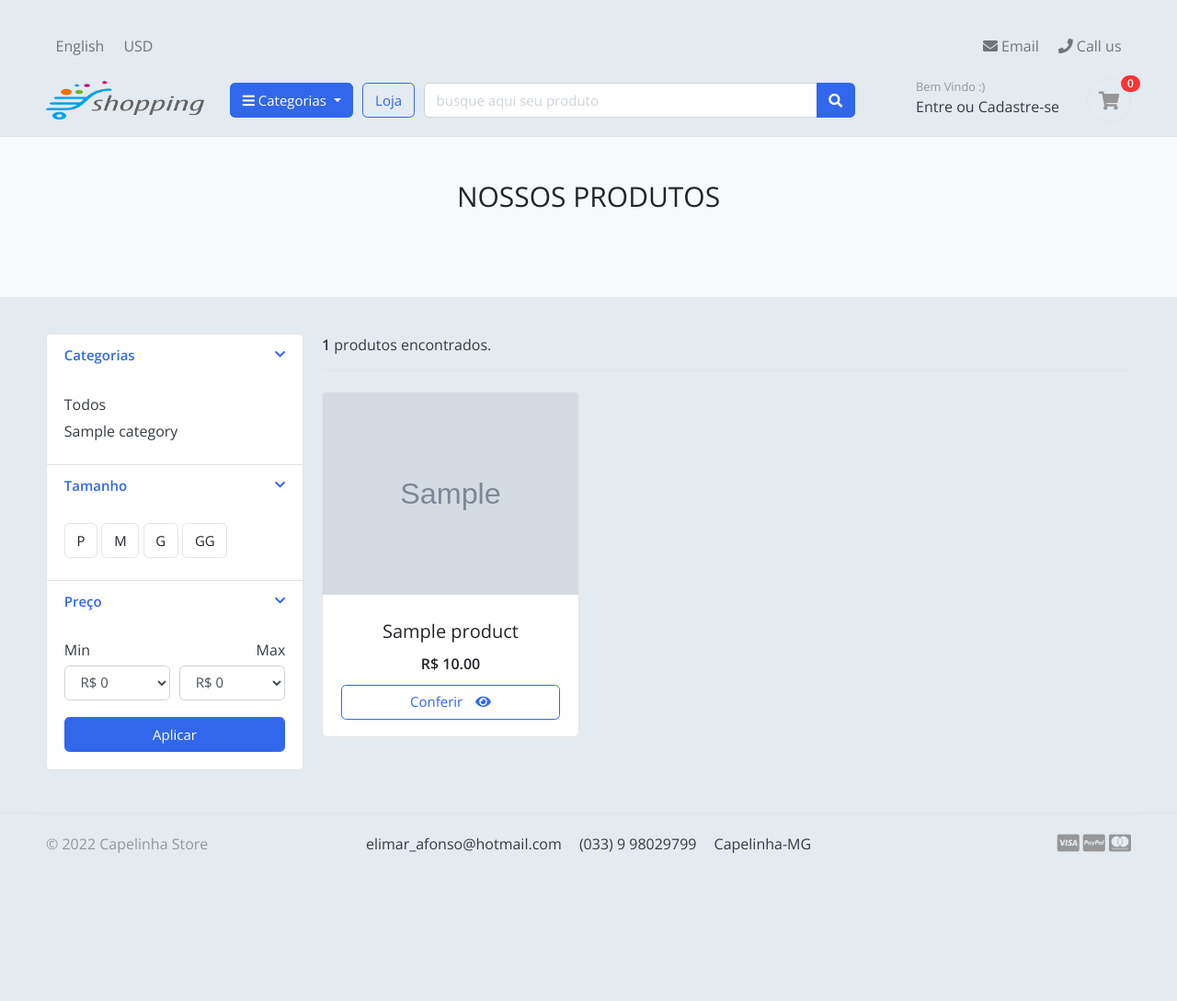
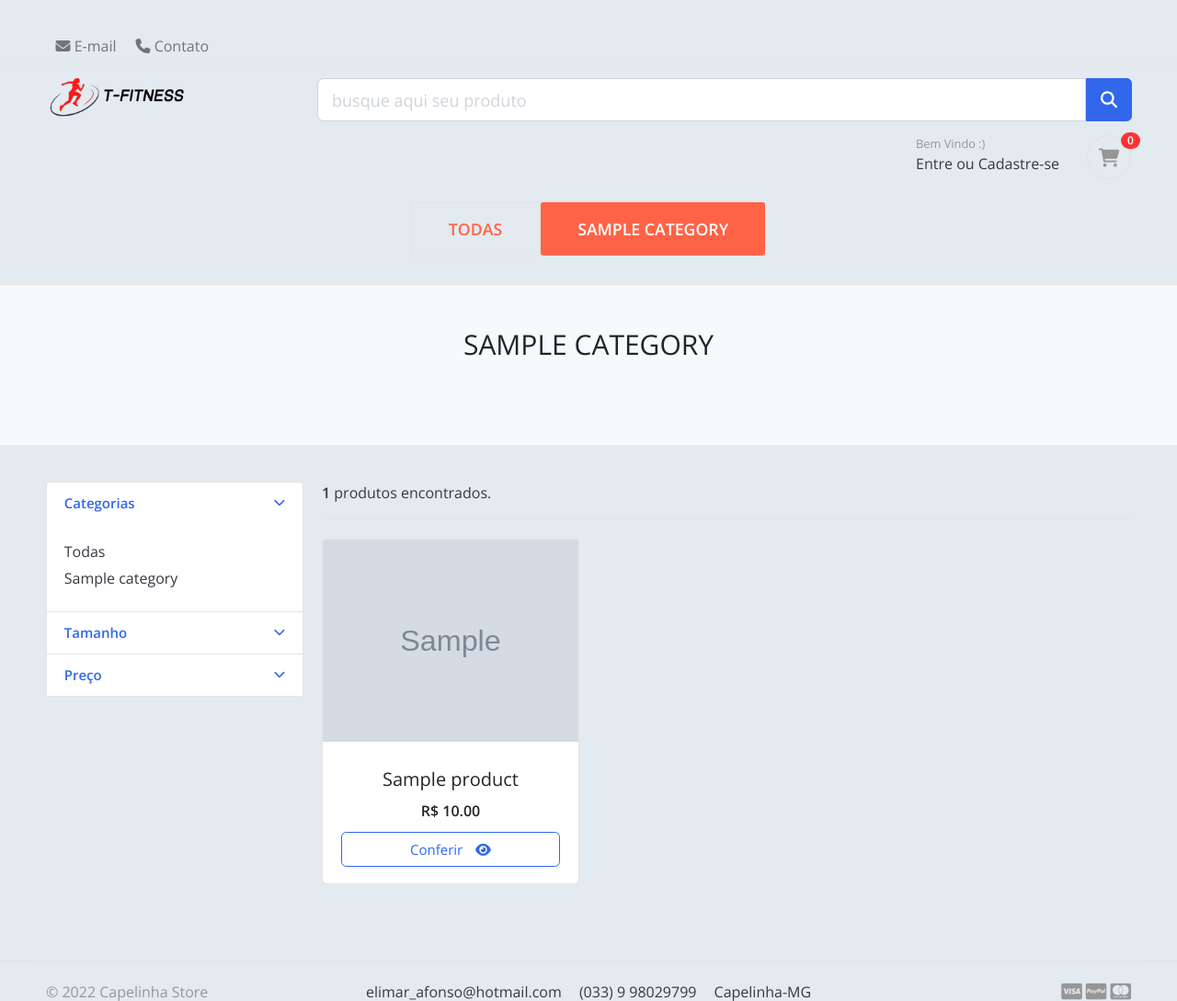
Before and after one commit to elimarafonso/Ecommerce-django, a Django app: a page that uses templates/base.html in a window 1280 px wide. Shown: the top 1089 px of the page at 92% size. Before the commit the page ends 928 px from the top, so only its background shows below. Run offline with Django 3.2, Linux system fonts and the light colour scheme; tables that the repository leaves empty hold one stand-in row (values such as "Sample post"); grey boxes marked "Sample" are stand-in pictures; some libraries are stand-ins or nearby versions; some web fonts are replaced.

Commit message:
melhoria no menu e atualizado no curriculo

```diff
--- /dev/null
+++ b/greatkart/static/css/menu/menu.css
@@ -0,0 +1,114 @@
+/*
+.menu_categoria {
+ display: flex;
+ align-items: center;
+ justify-content: center;
+}*/
+.wrapper {
+  padding-top: 10px;
+  position: relative;
+   /* border: 1px solid;
+ background: #fff;*/
+  border-radius: 13px;
+}
+ /*
+.wrapper .icon {
+  position: absolute;
+  top: 0;
+  height: 100%;
+  width: 120px;
+  display: flex;
+  align-items: center;
+}
+.icon:first-child {
+  left: 0;
+  display: none;
+  background: linear-gradient(90deg, #fff 70%, transparent);
+}
+.icon:last-child {
+  right: 0;
+  justify-content: flex-end;
+  background: linear-gradient(-90deg, #fff 70%, transparent);
+}
+.icon i {
+  width: 55px;
+  height: 55px;
+  cursor: pointer;
+  font-size: 1.2rem;
+  text-align: center;
+  line-height: 55px;
+  border-radius: 50%;
+}
+.icon i:hover {
+  background: #efedfb;
+}
+.icon:first-child i {
+  margin-left: 15px;
+}
+.icon:last-child i {
+  margin-right: 15px;
+}
+*/
+.wrapper .tabs-box1 {
+ /* display: flex;*/
+  padding-left: 0;
+  /*gap: 12px;*/
+  list-style: none;
+  overflow-x: hidden;
+  scroll-behavior: auto;
+}
+.wrapper .tab1 a {
+    color: tomato;
+    font-weight: bold;
+    padding: 17px 40px;
+  border-radius: 0;
+}
+.tabs-box1.dragging {
+ scroll-behavior: auto;
+  cursor: grab;
+}
+.tabs-box1 .tab1 {
+  cursor: pointer;
+  font-size: 1.18rem;
+  white-space: nowrap;
+  background: transparent;
+  padding: 15px 0;
+
+  /*padding: 40px 40px;
+  //border-radius: 30px;
+  //border: 1px solid #d8d5f2;*/
+}
+.tabs-box1 .tab1:hover{
+  background: #fbfbfbb0;
+}
+.tabs-box1.dragging .tab1 {
+  user-select: none;
+  pointer-events: none;
+}
+.tabs-box1 .tab1.active{
+  color: #fff;
+  border-color: transparent;
+}
+.tabs-box1 .tab1.active a {
+  color: #fff;
+  background: tomato;
+  border-color: transparent;
+}
+
+/*
+
+// Small devices (landscape phones, 576px and up)
+@media (min-width: 576px) {
+
+}
+
+// Medium devices (tablets, 768px and up)
+@media (min-width: 768px) { ... }
+
+// Large devices (desktops, 992px and up)
+@media (min-width: 992px) { ... }
+
+// Extra large devices (large desktops, 1200px and up)
+@media (min-width: 1200px) { ... }
+
+ END MEDIAQUERIES */
--- a/greatkart/static/css/ui.css
+++ b/greatkart/static/css/ui.css
@@ -1359,8 +1359,8 @@ a[class*=card]:hover .title {
   display: block;
 }
 .gallery-wrap .img-big-wrap img {
-  height: 450px;
-  width: auto;
+  /*height: 450px;*/
+  width: 100%;
   display: inline-block;
 }
 .gallery-wrap .thumbs-wrap {
--- /dev/null
+++ b/greatkart/static/js/menu/menu.js
@@ -0,0 +1,27 @@
+const tabsBox = document.querySelector(".tabs-box1");
+allTabs = tabsBox.querySelectorAll(".tab1");
+
+let isDragging = false;
+
+
+allTabs.forEach(tab => {
+    tab.addEventListener("click", () => {
+        tabsBox.querySelector(".active").classList.remove("active");
+        tab.classList.add("active");
+    });
+});
+
+const dragging = (e) => {
+    if(!isDragging) return;
+    tabsBox.classList.add("dragging");
+    tabsBox.scrollLeft -= e.movementX;
+}
+
+const dragStop = () => {
+    isDragging = false;
+    tabsBox.classList.remove("dragging");
+}
+
+tabsBox.addEventListener("mousedown", () => isDragging = true);
+tabsBox.addEventListener("mousemove", dragging);
+document.addEventListener("mouseup", dragStop);
--- a/templates/base.html
+++ b/templates/base.html
@@ -9,9 +9,9 @@
 
 <meta name="viewport" content="width=device-width, initial-scale=1, shrink-to-fit=no">
 
-<title>GreatKart | One of the Biggest Online Shopping Platform</title>
+<title>T-fitness Calçados</title>
 
-<link href="{% static 'images/favicon.ico' %}" rel="shortcut icon" type="image/x-icon">
+<link href="{% static 'images/faviconTfitness.png' %}" rel="shortcut icon" type="image/x-icon">
 
 <!-- jQuery -->
 <script src="{% static 'js/jquery-2.0.0.min.js' %}" type="text/javascript"></script>
@@ -26,6 +26,12 @@
 <!-- custom style-->
 	<link href="{% static 'css/ui.css' %}" rel="stylesheet" type="text/css"/>
 	<link href="{% static 'css/responsive.css' %} " rel="stylesheet" media="only screen and (max-width: 1200px)" />
+
+	<!-- configs do carrousel menu-->
+	 <link rel="stylesheet" href="https://cdnjs.cloudflare.com/ajax/libs/font-awesome/6.2.0/css/all.min.css">
+	<link href="{% static 'css/menu/menu.css' %}" rel="stylesheet" type="text/css"/>
+	<script src="{% static 'js/menu/menu.js' %}"  defer type="text/javascript"></script>
+
 	<!-- configs do carrousel-->
 	<link rel="stylesheet"  type="text/css" href="{% static 'css/style.css' %}">
 	<link rel="stylesheet"  type="text/css" href="{% static 'css/checkout/checkout.css' %}">
@@ -66,7 +72,10 @@ $(document).ready(function() {
 		{% include 'includes/footer.html' %}
 <!-- ========================= FOOTER END // ========================= -->
 
+
 <!-- custom javascript do carrousel-->
+
+
 <script src="https://cdnjs.cloudflare.com/ajax/libs/jquery/1.11.0/jquery.min.js" integrity="sha512-h9kKZlwV1xrIcr2LwAPZhjlkx+x62mNwuQK5PAu9d3D+JXMNlGx8akZbqpXvp0vA54rz+DrqYVrzUGDMhwKmwQ==" crossorigin="anonymous" referrerpolicy="no-referrer"></script>
 <script src="https://cdnjs.cloudflare.com/ajax/libs/jquery-migrate/1.2.1/jquery-migrate.min.js" integrity="sha512-fDGBclS3HUysEBIKooKWFDEWWORoA20n60OwY7OSYgxGEew9s7NgDaPkj7gqQcVXnASPvZAiFW8DiytstdlGtQ==" crossorigin="anonymous" referrerpolicy="no-referrer"></script>
 <script src="https://cdnjs.cloudflare.com/ajax/libs/slick-carousel/1.8.1/slick.min.js" integrity="sha512-XtmMtDEcNz2j7ekrtHvOVR4iwwaD6o/FUJe6+Zq+HgcCsk3kj4uSQQR8weQ2QVj1o0Pk6PwYLohm206ZzNfubg==" crossorigin="anonymous" referrerpolicy="no-referrer"></script>
--- a/templates/includes/home/listing_products.html
+++ b/templates/includes/home/listing_products.html
@@ -7,7 +7,7 @@ veja que no titulo mostra so uma linha e
 fica esperto com as tags alt="" e title""
 quando passa o mouse mostra a descrição completa. e o alt é quando a imagem n for carregada
 -->
-<h2 class="sublinha"><b>PRRODUTOS</b> EM DESTAQUE</h2>
+<h2 class="sublinha"><b>Produtos</b> em destaque</h2>
 <div class="slider js-slider" >
   	{% for prod in products %}
 
--- a/templates/includes/navbar.html
+++ b/templates/includes/navbar.html
@@ -1,74 +1,54 @@
 {% load static %}
 {% block content %}
 <header class="section-header">
+
     <nav class="navbar p-md-0 navbar-expand-sm navbar-light border-bottom">
         <div class="container">
-  <button class="navbar-toggler" type="button" data-toggle="collapse" data-target="#navbarTop4" aria-controls="navbarNav" aria-expanded="false" aria-label="Toggle navigation">
+            <button class="navbar-toggler" type="button" data-toggle="collapse" data-target="#navbarTop4"
+                    aria-controls="navbarNav" aria-expanded="false" aria-label="Toggle navigation">
                 <span class="navbar-toggler-icon"></span>
             </button>
             <div class="collapse navbar-collapse" id="navbarTop4">
-    <ul class="navbar-nav mr-auto">
-    	<li class="nav-item dropdown">
-		 	<a href="#" class="nav-link">   English </a>
-
-		</li>
-		<li class="nav-item dropdown">
-			<a href="#" class="nav-link"> USD </a>
-		</li>
-    </ul>
                 <ul class="navbar-nav">
-		<li><a href="#" class="nav-link"> <i class="fa fa-envelope"></i> Email </a></li>
-		<li><a href="#" class="nav-link"> <i class="fa fa-phone"></i> Call us </a></li>
+                    <li><a href="#" class="nav-link"> <i class="fa fa-envelope"></i> E-mail </a></li>
+                    <li><a href="#" class="nav-link"> <i class="fa fa-phone"></i> Contato </a></li>
                 </ul> <!-- list-inline //  -->
             </div> <!-- navbar-collapse .// -->
         </div> <!-- container //  -->
     </nav>
 
-<section class="header-main border-bottom">
-	<div class="container">
-<div class="row align-items-center">
-	<div class="col-lg-2 col-md-3 col-6">
+    <section class="header-main border-bottom ">
+
+        <div class="container mb-3 d-sm-flex flex-sm-wrap  justify-content-between ">
+            <!-- logo START -->
+            <div class="">
                 <a href="{% url 'home' %}" class="brand-wrap">
-			<img class="logo" src="{% static './images/logo.png' %}">
-		</a> <!-- brand-wrap.// -->
+                    <img class="logo" src="{% static './images/logoTfitness.png' %}"/>
+                </a><!--logo// -->
             </div>
-	<div class="col-lg col-sm col-md col-6 flex-grow-0">
-		<div class="category-wrap dropdown d-inline-block float-right">
-			<button type="button" class="btn btn-primary dropdown-toggle" data-toggle="dropdown">
-				<i class="fa fa-bars"></i> Categorias
-			</button>
-			<div class="dropdown-menu">
-					<a class="dropdown-item" href="{% url 'store' %}"> Todas </a>
-				{% for cat in links %}
-					<a class="dropdown-item" href="{{ cat.get_url }}"> {{ cat.category_name }} </a>
-				{% endfor %}
-			</div>
-		</div>  <!-- category-wrap.// -->
-	</div> <!-- col.// -->
-
-	<a href="{% url 'store' %}" class="btn btn-outline-primary">Loja</a>
 
             <!-- BARRA DE PESQUISA START -->
-	<div class="col-lg  col-md-6 col-sm-12 col">
+            <div class="w-75 w-sm-100 d-inline">
                 <form action="{% url 'search'  %}" class="search">
-			<div class="input-group w-100">
-			    <input name="search_key" type="text" class="form-control" style="width:60%;" placeholder="busque aqui seu produto">
 
-			    <div class="input-group-append">
-			      <button class="btn btn-primary" type="submit">
+                    <div class="input-group input-group-lg">
+                        <input  name="search_key" type="text" class="form-control" aria-label="Digite o produto que deseja" aria-describedby="inputGroup-sizing-lg" placeholder="busque aqui seu produto">
+                        <div class="input-group-prepend">
+
+                             <button class="btn btn-primary rounded-right" id="inputGroup-sizing-lg" type="submit">
                                 <i class="fa fa-search"></i>
                             </button>
                         </div>
                     </div>
+
                 </form>
-		<!-- BARRA DE PESQUISA END -->
-	</div> <!-- col.// -->
+             </div>  <!--- BARRA DE PESQUISA end ///--->
+
+        </div>
 
 
-
-
-	<div class="col-lg-3 col-sm-6 col-8 order-2 order-lg-3">
-				<div class="d-flex justify-content-end mb-3 mb-lg-0">
+        <div class="container  mb-3">
+            <div class="d-flex justify-content-end ">
                 {% if user.is_authenticated %}
                 <div class="widget-header">
                     <span class="title text-muted">olá, {{ user.first_name }} :)</span>
@@ -91,13 +71,28 @@
                     <div class="icon icon-sm rounded-circle border"><i class="fa fa-shopping-cart"></i></div>
                     <span class="badge badge-pill badge-danger notify">{{ cart_count }}</span>
                 </a>
-				</div> <!-- widgets-wrap.// -->
-			</div> <!-- col.// -->
-</div> <!-- row.// -->
-	</div> <!-- container.// -->
-</section> <!-- header-main .// -->
+            </div>
+
+        </div>
 
 
+
+      <!-- categoria START-->
+        <div class="container ">
+             <div class="wrapper  ">
+
+                  <ul class="tabs-box1  flex-wrap d-lg-flex d-md-flex  justify-content-sm-center flex-lg-nowrap flex-md-nowrap">
+                       <li class="tab1 {% url 'store' %} border " > <a class="rounded-sm " href="{% url 'store' %}"> TODAS </a></li>
+                       {% for cat in links %}
+                         <li class="tab1 border  {% if cat.get_url in request.get_full_path   %} active {% else %} # {% endif %}" >
+                             <a class=" border-right-0 rounded-sm" href="{{ cat.get_url }}"> {{ cat.category_name | upper }} </a></li>
+                       {% endfor %}
+
+                  </ul>
+            </div>
+            </div><!-- categoria.// -->
+
+    </section> <!-- header-main .// -->
 
 
 </header> <!-- section-header.// -->
--- a/templates/store/store.html
+++ b/templates/store/store.html
@@ -9,7 +9,13 @@
 	{% if 'search' in request.path %}
 		<h3 class="title-page"> Produtos encontrados para "{{ search_key }}" </h3>
 	{% else %}
-		<h2 class="title-page">NOSSOS PRODUTOS</h2>
+
+					{% for cat in links %}
+  							{% if cat.get_url == request.get_full_path  %}
+ 										<h2 class="title-page">   {{ cat.category_name | upper }}  </h2>
+							{% endif %}
+					{% endfor %}
+
 	{% endif %}
 </div> <!-- container //  -->
 </section>
@@ -20,7 +26,8 @@
 <div class="container">
 
 <div class="row">
-	<aside class="col-md-3">
+
+<aside class="col-md-3 ">
 
 <div class="card">
 	<article class="filter-group">
@@ -34,7 +41,7 @@
 			<div class="card-body">
 
 				<ul class="list-menu">
-						<li><a href="{% url 'store' %}"> Todos  </a></li>
+						<li><a href="{% url 'store' %}"> Todas  </a></li>
 					{% for cat in links %}
 						<li><a href="{{ cat.get_url }}"> {{ cat.category_name }}  </a></li>
 					{% endfor %}
@@ -45,12 +52,12 @@
 	</article> <!-- filter-group  .// -->
 	<article class="filter-group">
 		<header class="card-header">
-			<a href="#" data-toggle="collapse" data-target="#collapse_4" aria-expanded="true" class="">
+			<a href="#" data-toggle="collapse" data-target="#collapse_4" aria-expanded="true" class="collapsed">
 				<i class="icon-control fa fa-chevron-down"></i>
 				<h6 class="title">Tamanho </h6>
 			</a>
 		</header>
-		<div class="filter-content collapse show" id="collapse_4" style="">
+		<div class="filter-content collapse" id="collapse_4" style="">
 			<div class="card-body">
 			  <label class="checkbox-btn">
 			    <input type="checkbox">
@@ -77,12 +84,12 @@
 
 	<article class="filter-group">
 		<header class="card-header">
-			<a href="#" data-toggle="collapse" data-target="#collapse_3" aria-expanded="true" class="">
+			<a href="#" data-toggle="collapse" data-target="#collapse_3" aria-expanded="false" class="">
 				<i class="icon-control fa fa-chevron-down"></i>
 				<h6 class="title">Preço</h6>
 			</a>
 		</header>
-		<div class="filter-content collapse show" id="collapse_3" style="">
+		<div class="filter-content collapse" id="collapse_3" style="">
 			<div class="card-body">
 
 				<div class="form-row">
@@ -121,17 +128,18 @@
 </div> <!-- card.// -->
 
 	</aside> <!-- col.// -->
-	<main class="col-md-9">
 
-<header class="border-bottom mb-4 pb-3">
-		<div class="form-inline">
-			<span class="mr-md-auto"><b>{{ quant_products }}</b> produtos encontrados. </span>
+<main class="col-md-9 ">
 
-		</div>
-</header><!-- sect-heading -->
+	<header class="border-bottom mb-4 pb-3 ">
+			<div class="form-inline">
+				<span class="mr-md-auto"><b>{{ quant_products }}</b> produtos encontrados. </span>
+
+			</div>
+	</header><!-- sect-heading -->
 
 <!-- listando produtos start -->
-<div class="row centered">
+<div class="row centered ">
 	{% if products %}
 
 			{% for prod in products  %}
```
Also changed, not shown: COMO FAZER UPLOAD NO AWS.txt (added, +71 -0 lines), templates/home.html (+9 -15 lines), templates/teste.html (added, +58 -0 lines), greatkart/static/images/banners/1.jpg (renamed from greatkart/static/images/banners/banner1.jpg), greatkart/static/images/banners/3.jpg (renamed from greatkart/static/images/banners/banner2.jpg), greatkart/static/images/banners/banner1.png (added), greatkart/static/images/banners/banner2.png (added), greatkart/static/images/favicon old.ico (renamed from greatkart/static/images/favicon.ico), greatkart/static/images/faviconTfitness.png (added), greatkart/static/images/logoTfitness.png (added), greatkart/static/images/photothumb.db (added). Lines whose indentation alone changed are shown as unchanged.
